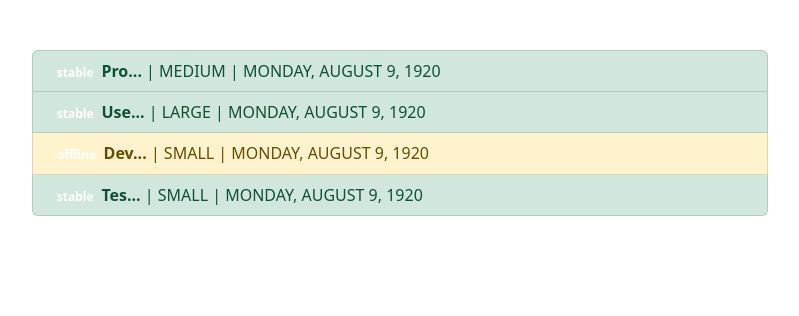
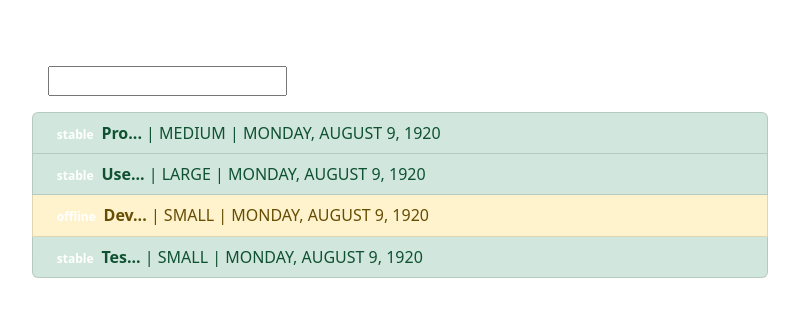
Before and after one commit to AhmedAliRezk5050/angular-practise, an Angular app: page / in a window 1280 px wide. Shown: the top 316 px of the page, without its empty margins (50-849 px from the left). Built offline with nearby package versions, Linux system fonts and the light colour scheme.

Commit message:
pipes(example => filter Custom Pipe)

```diff
--- a/src/app/app.component.html
+++ b/src/app/app.component.html
@@ -1,10 +1,14 @@
 <div class="container">
   <div class="row">
     <div class="col-xs-12 col-sm-10 col-md-8 col-sm-offset-1 col-md-offset-2">
+      <div class="m-3">
+        <input type="text" [(ngModel)]="filterValue">
+      </div>
       <ul class="list-group">
+
         <li
           class="list-group-item"
-          *ngFor="let server of servers"
+          *ngFor="let server of servers | filter:'status':filterValue"
           [ngClass]="getStatusClasses(server)">
           <span
             class="badge">
--- a/src/app/app.component.ts
+++ b/src/app/app.component.ts
@@ -6,6 +6,8 @@ import { Component } from '@angular/core';
   styleUrls: ['./app.component.css']
 })
 export class AppComponent {
+  filterValue = ''
+
   servers = [
     {
       instanceType: 'medium',
--- a/src/app/app.module.ts
+++ b/src/app/app.module.ts
@@ -5,11 +5,13 @@ import { FormsModule } from '@angular/forms';
 
 import { AppComponent } from './app.component';
 import { ShortenPipe } from './shorten.pipe';
+import { FilterPipe } from './filter.pipe';
 
 @NgModule({
   declarations: [
     AppComponent,
-    ShortenPipe
+    ShortenPipe,
+    FilterPipe
   ],
   imports: [
     BrowserModule,
--- /dev/null
+++ b/src/app/filter.pipe.ts
@@ -0,0 +1,21 @@
+import { Pipe, PipeTransform } from '@angular/core';
+
+@Pipe({
+  name: 'filter'
+})
+export class FilterPipe implements PipeTransform {
+
+  transform(item: any, filterBy: string, filterValue: string) {
+    if(item.length  === 0 || filterValue === '') return item;
+
+    const resultArray = [];
+    for (let f of item) {
+        if(f[filterBy] === filterValue) {
+          resultArray.push(f);
+        }
+    }
+
+    return resultArray
+  }
+
+}
```
